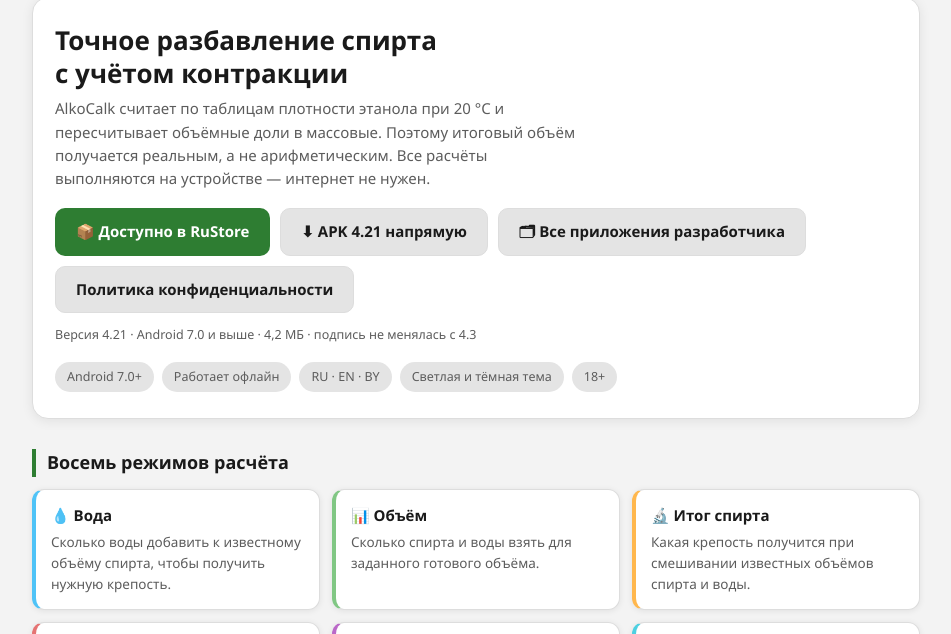
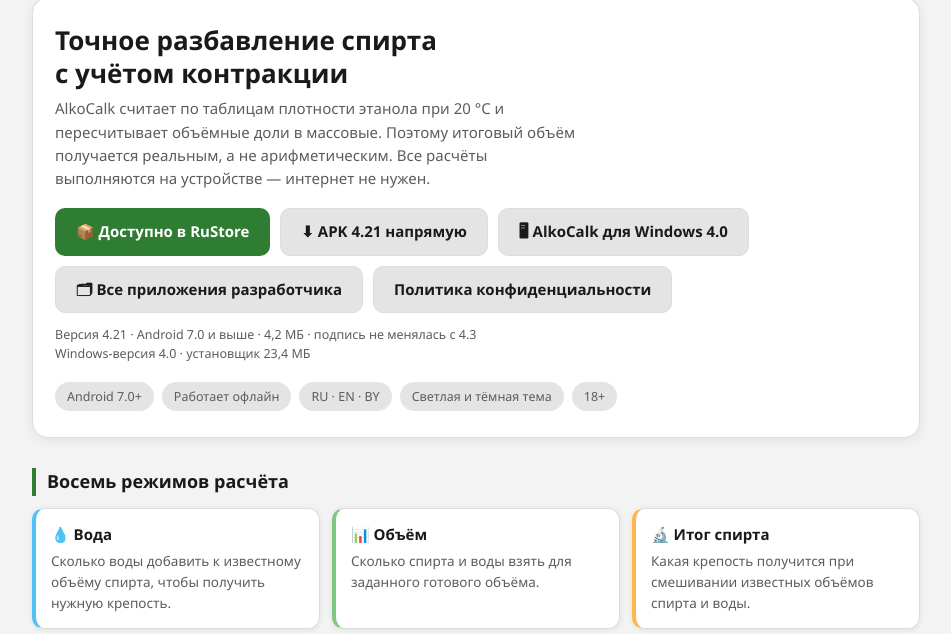
Before and after one commit to takomak2012-cyber/AlkoCalk-site, a plain HTML site: page index.html in a window 1280 px wide. Shown: the part 94-728 px from the top of the page, without its empty margins (164-1115 px from the left). Drawn offline with Linux system fonts and the light colour scheme.

Commit message:
Кнопка скачивания AlkoCalk для Windows 4.0 (релиз windows-v4.0)

```diff
--- a/index.html
+++ b/index.html
@@ -157,10 +157,11 @@ footer li{margin-bottom:4px}
   <div class="btn-row">
     <a class="btn btn-primary" href="https://www.rustore.ru/catalog/app/com.alkoka.app">📦 Доступно в RuStore</a>
     <a class="btn btn-secondary" href="download/AlkoCalk_4.21.apk" download="AlkoCalk_4.21.apk">⬇ APK 4.21 напрямую</a>
+    <a class="btn btn-secondary" href="https://github.com/takomak2012-cyber/AlkoCalk-site/releases/download/windows-v4.0/AlcoCalk_v4.0_Setup.exe">🖥 AlkoCalk для Windows 4.0</a>
     <a class="btn btn-secondary" href="https://takomak2012-cyber.github.io/">🗂 Все приложения разработчика</a>
     <a class="btn btn-secondary" href="privacy.html">Политика конфиденциальности</a>
   </div>
-  <p class="dlnote">Версия 4.21 · Android 7.0 и выше · 4,2 МБ · подпись не менялась с 4.3</p>
+  <p class="dlnote">Версия 4.21 · Android 7.0 и выше · 4,2 МБ · подпись не менялась с 4.3<br>Windows-версия 4.0 · установщик 23,4 МБ</p>
   <div class="chips">
     <span class="chip">Android 7.0+</span>
     <span class="chip">Работает офлайн</span>
```
